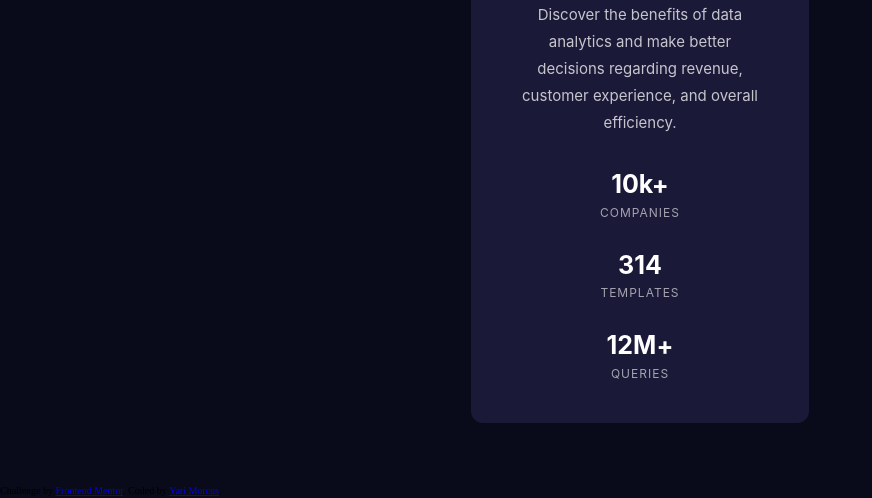
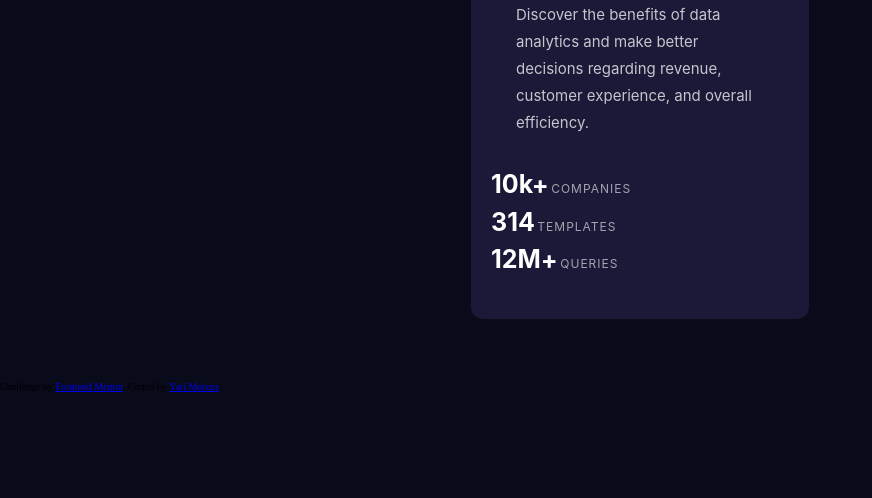
Before and after one commit to YariMorcus/stats-preview-card-component, a website: page index.html in a window 1280 px wide. Shown: the part 422-920 px from the top of the page, without its empty margins (0-872 px from the left). After the commit the page ends 816 px from the top, so only its background shows below. Drawn offline with Linux system fonts and the light colour scheme.

Commit message:
Add and remove classes

```diff
--- a/index.html
+++ b/index.html
@@ -25,19 +25,19 @@
       </header>
 
       <section class="stats-pr-card__section">
-        <h1 class="stats-pr-card__title stats-pr-card__title--center">Get <span class="text-accent">insights</span> that help your business grow.</h1>
-        <p class="stats-pr-card__content stats-pr-card__content--center inter-normal">Discover the benefits of data analytics and make better decisions regarding revenue, customer
+        <h1 class="stats-pr-card__title text-center text-lg-left">Get <span class="text-accent">insights</span> that help your business grow.</h1>
+        <p class="stats-pr-card__content text-center inter-normal text-lg-left">Discover the benefits of data analytics and make better decisions regarding revenue, customer
           experience, and overall efficiency.</p>
-        <div>
-          <div class="stats-pr-card__statistics">
+        <div class="stats-pr-card__stats-container">
+          <div class="stats-pr-card__stats">
             <span class="stats-pr-card__metric">10k<span class="stats-pr-card__metric-plus">+</span></span>
             <span class="stats-pr-card__dimension inter-normal">companies</span>
           </div>
-          <div class="stats-pr-card__statistics">
+          <div class="stats-pr-card__stats">
             <span class="stats-pr-card__metric">314</span>
             <span class="stats-pr-card__dimension inter-normal">templates</span>
           </div>
-          <div class="stats-pr-card__statistics">
+          <div class="stats-pr-card__stats">
             <span class="stats-pr-card__metric">12M<span class="stats-pr-card__metric-plus">+</span></span>
             <span class="stats-pr-card__dimension inter-normal">queries</span>
           </div>
```
